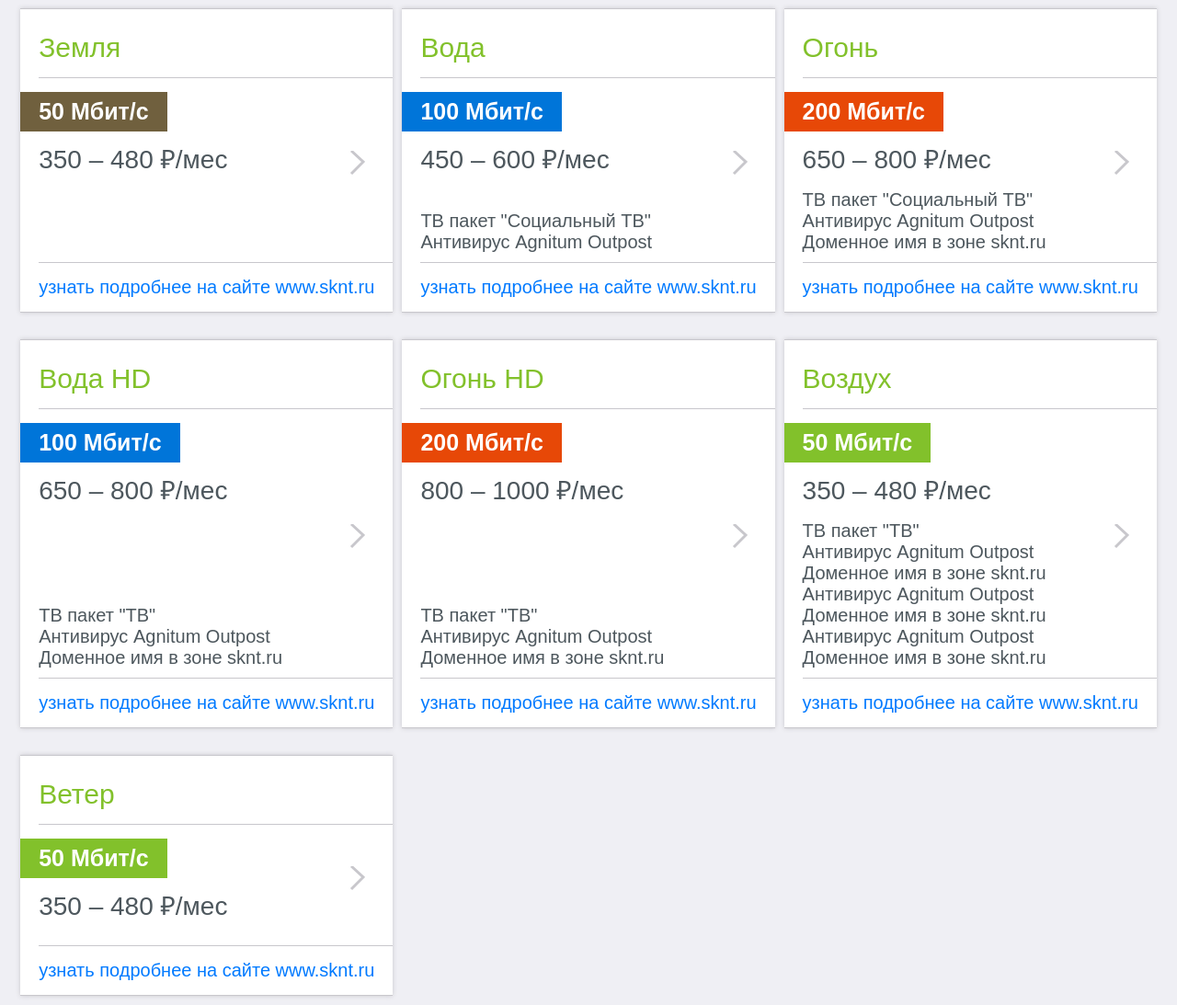
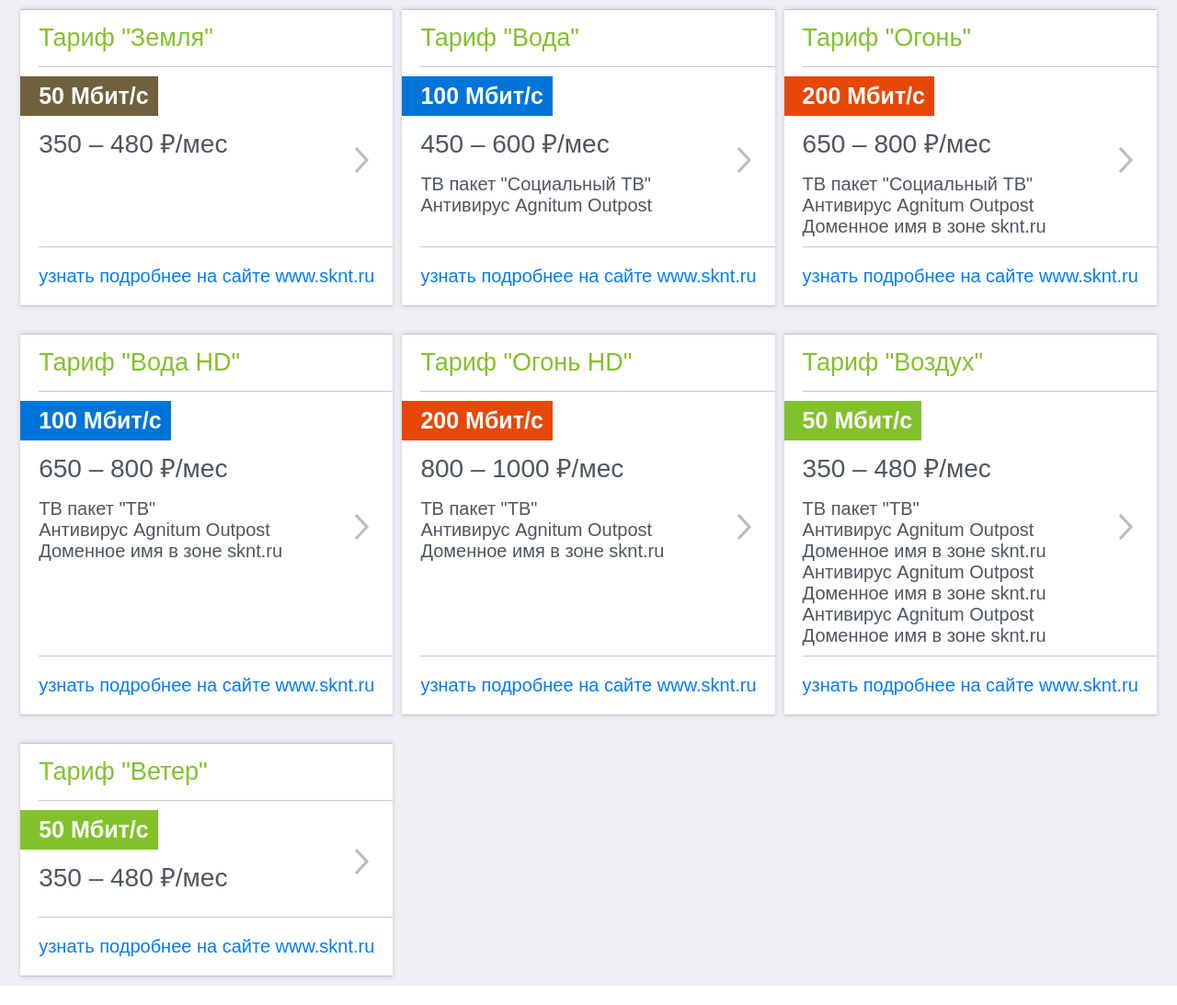
Before and after one commit to elFact/sknt, a PHP site: page / in a window 1280 px wide. Shown: the whole page at 92% size. After the commit the page ends 1072 px from the top, so only its background shows below. Run offline with PHP 8.4, Linux system fonts and the light colour scheme.

Commit message:
переделал оформление

```diff
--- a/index.html
+++ b/index.html
@@ -7,52 +7,80 @@
   <title>Тарифы</title>
 </head>
 <body>
-  <main class="content" id="tarifs">
-    <template v-if="show == 'groups'">
-      <div class="wrapper">
-        <section class="tarif" v-for="(group, index) in content" @click="showGroup(index)">
-          <div class="tarif__wrapper">
-            <h2 class="section-title"> {{ group["Group title"] }} </h2>
-            <p class="tarif__speed" v-bind:class="speedCheck(group['Group title'])"> {{ group["Group speed"] }} </p>
-            <p class="tarif__prices"> {{ group["Group price"] }} </p>
-            <p class="tarif__additional" v-for="option in group['Group free']"> {{ option }} </p>
-            <svg class="arrow arrow_group">
-              <polyline points="12,0 25,12 12,25"/>
-            </svg>
-            <p class="tarif__details"><a v-bind:href="group['Group link']" title='Перейти на сайт'>узнать подробнее на сайте www.sknt.ru</a></p>
+  <main class="content" id="content">
+    <template  v-if="show == 'groups'">
+      <div class="tarifs-wrapper">
+        <div class="tarif" tabindex="0" v-for="(group, index) in content" @keyup.enter.self="showGroup(index)">
+          <div class="tarif-wrapper">
+            <div class="tarif__header"  @click="showGroup(index)">
+              <h2 class="tarif__name">Тариф "{{ group["Group title"] }}" </h2>
+            </div>
+            <div class="tarif__info"  @click="showGroup(index)">
+              <p class="tarif__speed" v-bind:class="speedCheck(group['Group title'])"> {{ group["Group speed"] }} </p>
+              <p class="tarif__price"> {{ group["Group price"] }} </p>
+              <p class="tarif__item" v-for="option in group['Group free']"> {{ option }} </p>
+              <svg class="arrow-forward"  width="18" height="32">
+                <polyline points="3,3 15,16 3,29"/>
+              </svg>
+            </div>
+            <div class="tarif__footer">
+              <a class="tarif__link" v-bind:href="group['Group link']" title='Перейти на сайт'>узнать подробнее на сайте www.sknt.ru</a>
+            </div>
           </div>
-        </section>
+        </div>
       </div>
     </template>
     <template v-if="show == 'group'">
       <div class="group-wrapper">
-        <h1 class="content-title" @click="showGroups"> Тариф "{{ this.tarifTitle }}" </h1>
+        <div class="group-header">
+          <svg class="arrow-back" width="30" height="46" tabindex="0"  @click="showGroups" @keyup.enter="showGroups">
+            <polyline points="25,5 5,22 25,41"/>
+          </svg>
+          <h1 class="group-header__title"> Тариф "{{ this.tarifTitle }}" </h1>
+        </div>
         <template v-for="(tarif, index) in content">
-          <section class="group" @click="showTarif(groupNum, index-1)">
-            <h2 class="section-title"> {{ tarif["Tarif period"] }} </h2>
-            <p class="group__monthly-price"> {{ tarif["Tarif price"] }} </p>
-            <p class="group__full-price">разовый платеж – {{ tarif["Full price"] }} </p>
-            <svg class="arrow arrow_tarif">
-              <polyline points="12,0 25,12 12,25"/>
-            </svg>
-            <p v-if="tarif['Tarif discount'] > 0" class="group__discount">скидка {{ tarif["Tarif discount"] }} </p>
-          </section>
+          <div class="group-tarif-wrapper">
+            <div class="tarif" tabindex="0" @click="showTarif(groupNum, index-1)" @keyup.enter="showTarif(groupNum, index-1)">
+              <div class="tarif__header">
+                <h2 class="tarif__name"> {{ tarif["Tarif period"] }} </h2>
+              </div>
+              <div class="tarif__info tarif__info_border-bottom-off">
+                <p class="tarif__price"> {{ tarif["Tarif price"] }} </p>
+                <p class="tarif__item tarif__item_rub">разовый платеж – {{ tarif["Full price"] }} </p>
+                <p v-if="tarif['Tarif discount'] > 0" class="tarif__item tarif__item_rub">скидка – {{ tarif["Tarif discount"] }} </p>
+                <svg class="arrow-forward"  width="18" height="32">
+                  <polyline points="3,3 15,16 3,29"/>
+                </svg>
+              </div>
+            </div>
+          </div>
         </template>
       </div>
     </template>
     <template v-if="show == 'tarif'">
-      <div class="tarif-wrapper">
-        <h1 class="content-title"  @click="showGroup(groupNum)">Выбор тарифа</h1>
-        <section class="select-tarif">
-          <h2 class="section-title">Тариф "{{ content["Title"] }}" </h2>
-          <p class="select-tarif__period">Период оплаты – {{ content["Period"] }}</p>
-          <p class="select-tarif__price"> {{ content["Price per month"] }} </p>
-          <p class="select-tarif__full-price">разовый платеж – {{ content["Price"] }} </p>
-          <p class="select-tarif__pay-out">со счета спишется – {{ content["Price"] }} </p>
-          <p class="select-tarif__day">вступит в силу – сегодня</p>
-          <p class="select-tarif__new-day">активно до – дд.мм.гггг</p>
-          <button class="select-tarif__btn">Выбрать</button>
-        </section>
+      <div class="group-wrapper">
+        <div class="group-header">
+          <svg class="arrow-back" width="30" height="46" tabindex="0"  @click="showGroup(groupNum)" @keyup.enter="showGroup(groupNum)">
+            <polyline points="25,5 5,22 25,41"/>
+          </svg>
+          <h1 class="group-header__title">Выбор тарифа</h1>
+        </div>
+        <div class="tarif">
+          <div class="tarif__header">
+            <h2 class="tarif__name">Тариф "{{ content["Title"] }}" </h2>
+          </div>
+          <div class="tarif__info">
+            <p class="tarif__pay-period">Период оплаты – {{ content["Period"] }}</p>
+            <p class="tarif__monthly-price"> {{ content["Price per month"] }} </p>
+            <p class="tarif__item tarif__item_rub">разовый платеж – {{ content["Price"] }} </p>
+            <p class="tarif__item tarif__item_rub tarif__pay-once">со счета спишется – {{ content["Price"] }} </p>
+            <p class="tarif__item tarif__item_color_gray">вступит в силу – сегодня</p>
+            <p class="tarif__item tarif__item_color_gray">активно до – {{ content["New day"] }}</p>
+          </div>
+          <div class="tarif__footer">
+            <button class="tarif__select-btn">Выбрать</button>
+          </div>
+        </div>
       </div>
     </template>
   </main>
--- a/json.php
+++ b/json.php
@@ -64,10 +64,12 @@
 
   function getTarifData($groupNumber, $tarifNum) {
     global $tarifsJson;
+    $timestamp = explode('+',$tarifsJson["tarifs"][$groupNumber]["tarifs"][$tarifNum]["new_payday"]);
     $tarifData["Title"] = $tarifsJson["tarifs"][$groupNumber]["title"];
     $tarifData["Period"] = $tarifsJson["tarifs"][$groupNumber]["tarifs"][$tarifNum]["pay_period"];
     $tarifData["Price"] = $tarifsJson["tarifs"][$groupNumber]["tarifs"][$tarifNum]["price"];
     $tarifData["Price per month"] = $tarifData["Price"] / $tarifData["Period"];
+    $tarifData["New day"] = date('d.m.o', $timestamp[0]);
     $data = json_encode($tarifData, JSON_UNESCAPED_UNICODE);
     print_r($data);
   };
--- a/style.css
+++ b/style.css
@@ -1,239 +1,213 @@
 html {
   font-family: sans-serif;
   color: #4d575d;
-}
-html a {
-  color: #007aff;
-  text-decoration: none;
-}
-html link:visited {
-  color: #007aff;
 }
 body {
   margin: 0;
   background-color: #efeff4;
 }
-.wrapper {
+.content {
+  margin-top: -1px;
+}
+.tarifs-wrapper {
   display: grid;
   column-gap: 10px;
   row-gap: 30px;
 }
 .tarif,
-.group,
-.content-title{
+.group-header {
   background-color: #fff;
-  margin: -1px 0 0 0;
   border-bottom: 1px solid #c8c7cc;
   border-top: 1px solid #c8c7cc;
   box-shadow: 0 0 5px #c8c7cc;
   transition: 0.3s;
-}
-.content-title {
-  color: #000;
-  text-align: center;
-  font-size: 26px;
-  padding: 15px 0;
-  margin-bottom: 40px;
+  padding-left: 20px;
 }
 .tarif:hover,
-.group:hover,
-.content-title:hover {
+.tarif:focus {
   background-color: #f6f6f6;
   box-shadow: 0 0 15px #9e9ea1;
   transition: 0.2s;
   cursor: pointer;
+  outline: none;
 }
-.tarif__wrapper {
-  padding-left: 20px;
+.tarif:hover .arrow-forward,
+.tarif:focus .arrow-forward{
+  stroke: #a4a2a9;
+  right: 15px;
+  transition: 0.2s;
+}
+.tarif-wrapper {
+  display: flex;
+  flex-flow: column;
+  height: 100%;
+}
+.tarif__header {
+  padding: 15px 0;
+}
+.tarif__name {
+  font-size: 27px;
+  font-weight: 400;
+  color: #82c12b;
+  margin: 0;
+}
+.tarif__info {
+  flex-grow: 1;
+  border-top: 1px solid #c8c7cc;
+  border-bottom: 1px solid #c8c7cc;
+  padding: 10px 0;
   position: relative;
+}
+.arrow-forward {
+  fill: transparent;
+  stroke-width: 3px;
+  stroke: #bcb9c2;
+  position: absolute;
+  top: 50%;
+  margin-top: -13px;
+  right: 25px;
+  transition: 0.2s;
+}
+.tarif__info_border-bottom-off {
+  border-bottom: none;
 }
 .tarif__speed {
   font-size: 25px;
   font-weight: bold;
   color: #fff;
-  display: inline-block;
   width: max-content;
   margin: 0 0 0 -20px;
-  padding: 7px 20px;
+  padding: 7px 10px 7px 20px;
   background-color: #82c12b;
 }
-.tarif__speed_earth {
+.tarif__speed_color-earth {
   background-color: #70603e;
 }
-.tarif__speed_water {
+.tarif__speed_color-water {
   background-color: #0075d9;
 }
-.tarif__speed_fire {
+.tarif__speed_color-fire {
   background-color: #e74807;
 }
-.tarif__speed:after {
+.tarif__speed::after {
   content: " Мбит/с";
 }
-.tarif__prices {
+.tarif__price,
+.tarif__period {
   font-size: 28px;
   margin: 10px 0 15px 0;
 }
-.tarif__prices:after {
+.tarif__price::after,
+.tarif__monthly-price::after {
   content: " \20BD/мес";
 }
-.tarif__additional {
+.tarif__item {
   font-size: 20px;
   margin: 0;
 }
-.tarif__details {
-  border-top: 1px solid #c8c7cc;
-  padding: 15px 20px 0 0;
+.tarif__item_color_gray {
+  color: #acabaf;
+}
+.tarif__item_rub::after {
+  content: " \20BD";
+}
+.tarif__footer {
+  padding-right: 20px;
+}
+.tarif__link {
+  color: #007aff;
+  text-decoration: none;
   font-size: 20px;
-  margin: 10px 0 15px 0;
+  display: inline-block;
+  outline: none;
+  margin: 20px 0 20px 0;
 }
-.group * {
+.tarif__link:visited {
+  color: #007aff;
+}
+.tarif__link:focus,
+.tarif__link:hover {
+  text-decoration: underline;
+}
+.group-wrapper {
+  min-width: 540px;
+}
+.group-tarif-wrapper {
+  margin: 20px 0;
+}
+.group-header {
+  display: flex;
+  justify-content: space-between;
+  align-items: center;
+  text-align: center;
+  padding: 0 10px;
+  margin-bottom: 40px;
+}
+.tarif__pay-once {
+  margin-bottom: 15px;
+}
+.tarif__pay-period {
+  font-size: 28px;
   margin: 0;
 }
-.arrow {
-  position: absolute;
-  right: 30px;
-  width: 27px;
-  height: 27px;
+.tarif__monthly-price {
+  font-size: 28px;
+  margin: 0 0 15px 0;
+}
+.group-header__title {
+  flex-grow: 1;
+  color: #000;
+  font-size: 27px;
+}
+.arrow-back {
+  position: relative;
   fill: transparent;
-  stroke: #c8c7cc;
-  stroke-width: 3px;
-  transition: 0.3s;
-  display: block;
+  stroke-width: 6px;
+  stroke: #82c12b;
+  left: 0px;
+  transition: 0.2s;
+  cursor: pointer;
 }
-.arrow_group {
-  top: 50%;
-  margin-top: -10px;
+.arrow-back:hover,
+.arrow-back:focus {
+  left: -5px;
+  stroke: #669622;
+  outline: none;
+  transition: 0.2s;
 }
-.arrow_tarif {
-  top: 50%;
-  margin-top: 15px;
-}
-.tarif:hover .arrow,
-.group:hover .arrow {
-  stroke: #a7a6aa;
-  right: 25px;
-  transition: 0.2s
-}
-.group {
-  background-color: #fff;
-  padding: 20px 0 20px 20px;
-  margin: 25px 0;
-  position: relative;
-}
-.group__monthly-price,
-.select-tarif__period,
-.select-tarif__price {
+.tarif__select-btn {
+  background-color: #82c12b;
+  color: #fff;
+  width: 100%;
+  margin: 5px 20px 10px 0;
+  height: 60px;
   font-size: 25px;
-  font-weight: bold;
-  margin-bottom: 15px;
-}
-.group__monthly-price:after,
-.select-tarif__price:after {
-  content: " \20BD/мес";
-}
-.group__full-price,
-.select-tarif__full-price,
-.select-tarif__day,
-.select-tarif__new-day,
-.select-tarif__pay-out {
-  font-size: 20px;
-}
-.group__full-price:after,
-.group__discount:after,
-.select-tarif__full-price:after,
-.select-tarif__pay-out:after {
-  content: " \20BD";
-}
-.group__discount {
-  font-size: 20px;
-}
-.group-wrapper,
-.tarif-wrapper {
-  width: 100%;
-}
-.select-tarif * {
-  margin: 0;
-  padding: 0;
-}
-.select-tarif {
-  background-color: #fff;
-  padding: 20px 0 10px 20px;
-  border-bottom: 1px solid #c8c7cc;
-  border-top: 1px solid #c8c7cc;
-  box-shadow: 0 0 5px #c8c7cc;
-}
-.select-tarif__period {
-}
-.select-tarif__price {
-  margin-bottom: 15px;
-}
-.select-tarif__full-price {
-}
-.select-tarif__pay-out{
-  margin-bottom: 20px;
-}
-.select-tarif__day {
-  color: #aaa;
-}
-.select-tarif__new-day {
-  color: #aaa;
-  padding-bottom: 10px;
-  border-bottom: 1px solid #c8c7cc;
-  margin-bottom: 10px;
-}
-.select-tarif__btn {
-  color: #fff;
-  font-size: 30px;
-  background-color: #82c12b;
-  width: 96.5%;
-  height: 60px;
-  outline: none;
   border: none;
   transition: 0.2s;
 }
-.select-tarif__btn:hover {
-  background-color: #74ac26;
+.tarif__select-btn:hover {
+  background-color: #78b127;
   transition: 0.2s;
 }
-.section-title {
-  font-size: 30px;
-  font-weight: 400;
-  color: #82c12b;
-  padding-bottom: 15px;
-  border-bottom: 1px solid #c8c7cc;
-  margin-bottom: 15px;
+.tarif__select-btn:focus {
+  outline-color: #4f761a;
 }
 @media only screen and (min-width: 640px){
-  main {
+  .content {
     margin: 0;
     display: flex;
     justify-content: center;
   }
-  .wrapper {
+  .tarifs-wrapper {
     grid-template-columns: 1fr 1fr;
     padding: 10px;
   }
-  .tarif {
-    max-width: 440px;
-  }
-  .tarif__wrapper {
-    display: flex;
-    flex-flow: column;
-    height: 100%;
-  }
-  .tarif__prices {
-    flex-grow: 1;
-  }
-  .group-wrapper,
-  .tarif-wrapper {
-    width: 600px;
-  }
-  .content-title {
-    margin-top: 10px;
+  .group-wrapper {
+    padding: 10px;
   }
 }
 @media only screen and (min-width: 1024px){
-  .wrapper {
+  .tarifs-wrapper {
     grid-template-columns: 1fr 1fr 1fr;
   }
 }
```
Also changed, not shown: script.js (+4 -4 lines).
